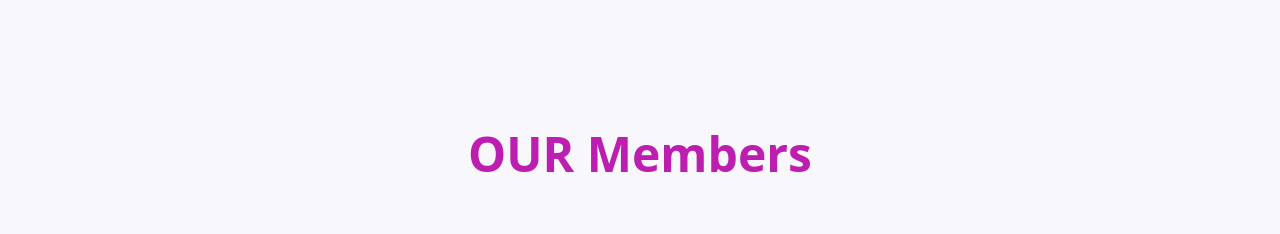
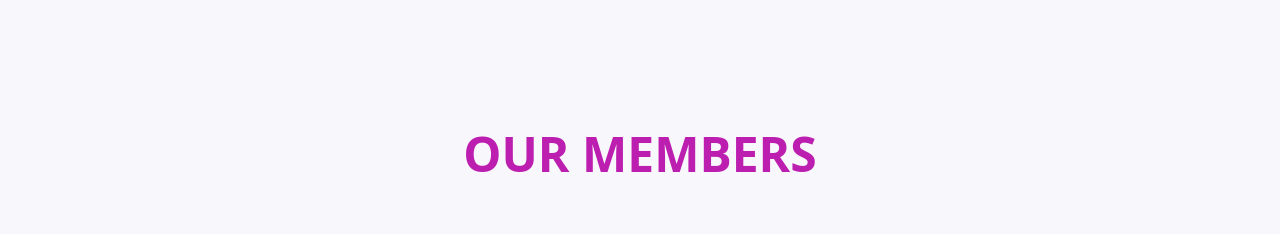
Before and after one commit to AtheeqCompX/DEV_WRRS, a React (Vite) app in the folder WRRS/: page /#/teams in a window 1280 px wide. Shown: the part 1220-1454 px from the top of the page. Built offline with nearby package versions, Linux system fonts and the light colour scheme.

Commit message:
Update MeetOurTeam.jsx

```diff
--- a/WRRS/src/Components/About/MeetOurTeam.jsx
+++ b/WRRS/src/Components/About/MeetOurTeam.jsx
@@ -121,7 +121,7 @@ export default function Team() {
         <div className="max-w-6xl mx-auto">
           <div className="text-center mb-12">
             <h1 className="text-4xl md:text-5xl font-bold text-[#BC1EB0] leading-tight">
-              OUR Members
+              OUR MEMBERS
             </h1>
             <div className="w-20 h-px bg-[#F8F7FC] mx-auto mt-6"></div>
           </div>
```
